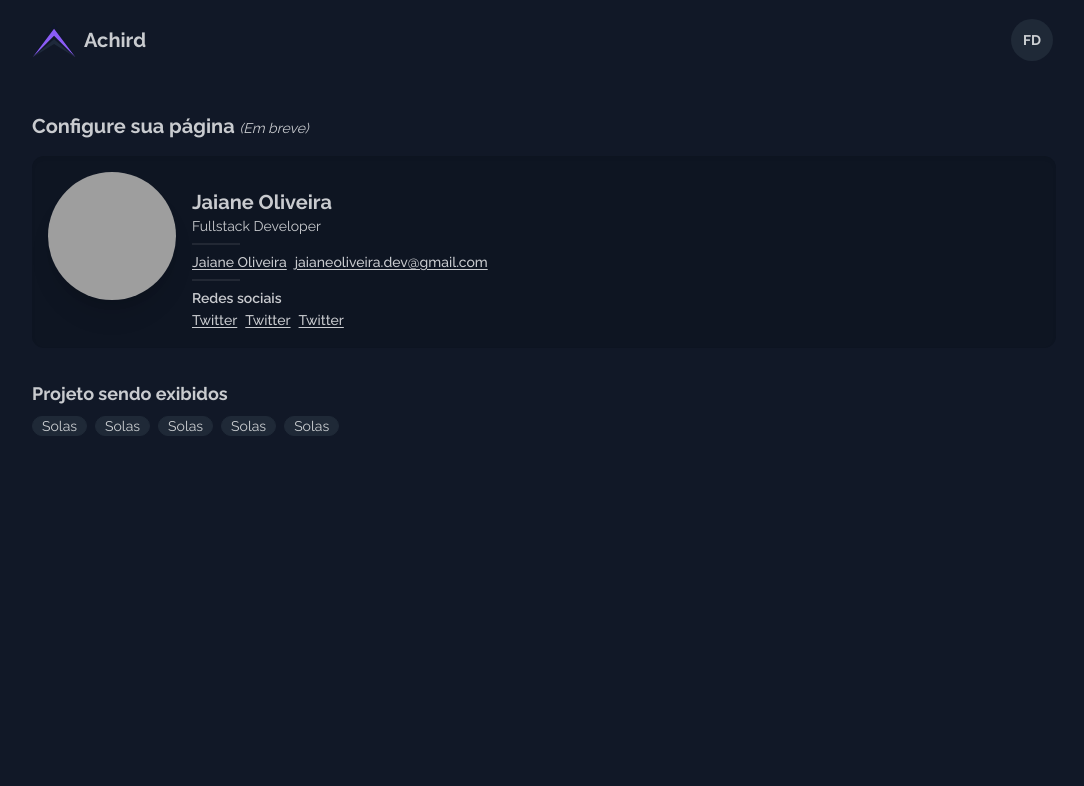
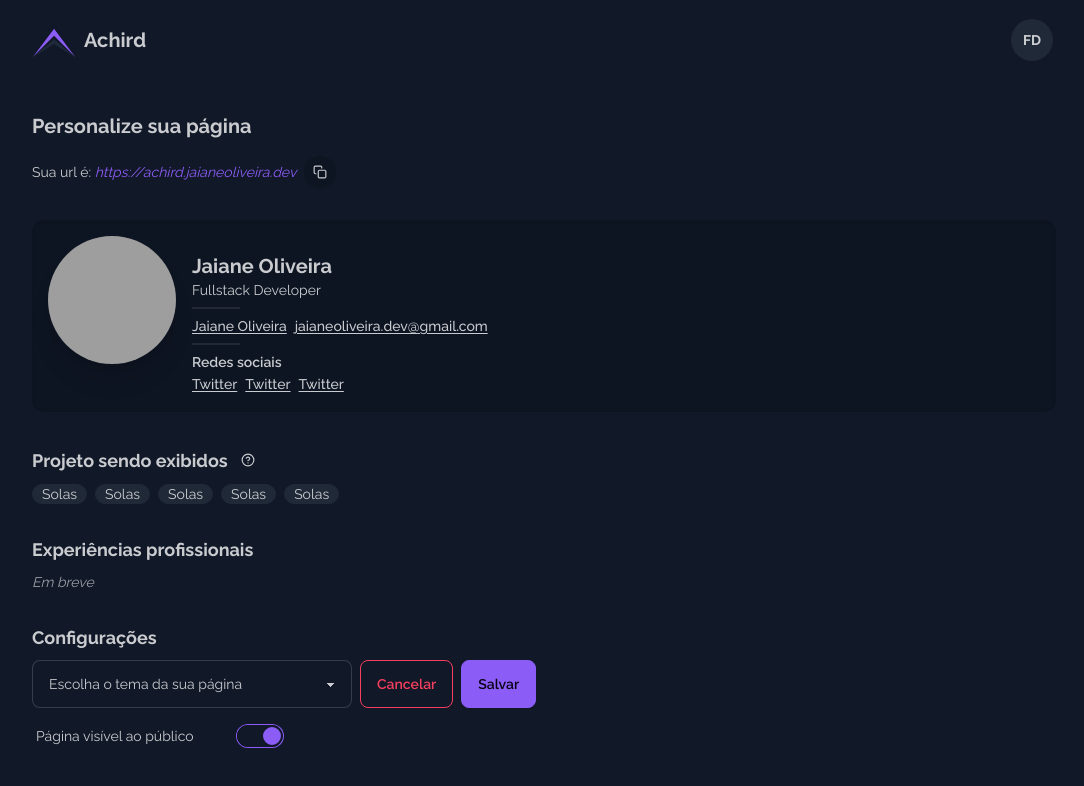
Before and after one commit to JaianeOliveira/achird-front, a Next.js app: page /settings in a window 1280 px wide. Shown: the top 786 px of the page, without its empty margins (96-1180 px from the left). Built offline with nearby package versions, Linux system fonts and the light colour scheme; grey boxes are pictures that could not be loaded.

Commit message:
feat: page layout

```diff
--- a/src/app/(private-routes)/settings/page.tsx
+++ b/src/app/(private-routes)/settings/page.tsx
@@ -1,13 +1,39 @@
+"use client";
+
 import { Envelope } from "@/components/icons/Envelope";
+import { useClipboard } from "@/hooks/useClipboard";
 import Image from "next/image";
+import { FiCopy, FiHelpCircle } from "react-icons/fi";
+import { toast } from "sonner";
 
 export default function SettingsPage() {
+  const { copy } = useClipboard();
   return (
     <div className="flex flex-col px-8 md:px-16 lg:px-32 py-8">
-      <h2 className="text-xl font-bold mb-4">
-        Configure sua página{" "}
-        <span className="italic text-sm font-normal">(Em breve)</span>
-      </h2>
+      <h2 className="text-xl font-bold mb-4">Personalize sua página</h2>
+      <section className="flex items-center gap-2 mb-8">
+        <p className="text-sm">
+          Sua url é:{" "}
+          <a
+            className="link link-hover link-primary italic"
+            href="https://achird.jaianeoliveira.dev"
+            target="_blanks"
+          >
+            https://achird.jaianeoliveira.dev
+          </a>
+        </p>
+        <div className="tooltip" data-tip="Copiar link">
+          <button
+            className="btn btn-circle btn-sm"
+            onClick={() => {
+              copy("https://achird.jaianeoliveira.dev");
+              toast.success("Link copiado", { duration: 1000 });
+            }}
+          >
+            <FiCopy />
+          </button>
+        </div>
+      </section>
       <section className="mb-8">
         <div className="p-4 flex flex-col items-center md:items-start gap-4 md:flex-row bg-base-200 shadow-inner rounded-xl w-full">
           <Image
@@ -63,8 +89,36 @@ export default function SettingsPage() {
           </div>
         </div>
       </section>
-      <section>
-        <h2 className="text-lg font-bold mb-2">Projeto sendo exibidos</h2>
+      <section className="mb-8">
+        <h2 className="text-lg font-bold mb-2">
+          Projeto sendo exibidos{" "}
+          <div className="tooltip tooltip-info" data-tip="Como configurar">
+            <button
+              className="btn btn-ghost btn-circle btn-sm"
+              onClick={() => document.getElementById("my_modal_1")?.showModal()}
+            >
+              <FiHelpCircle />
+            </button>
+          </div>
+          <dialog id="my_modal_1" className="modal">
+            <div className="modal-box">
+              <h3 className="font-bold text-lg">Hello!</h3>
+              <p className="py-4">
+                Press ESC key or click the button below to close
+              </p>
+              <div className="modal-action">
+                <form method="dialog">
+                  {/* if there is a button in form, it will close the modal */}
+                  <button className="btn">Close</button>
+                </form>
+              </div>
+            </div>
+
+            <form method="dialog" className="modal-backdrop">
+              <button>close</button>
+            </form>
+          </dialog>
+        </h2>
         <ul className="flex gap-2 flex-wrap">
           <li className="badge badge-neutral">Solas</li>
           <li className="badge badge-neutral">Solas</li>
@@ -73,6 +127,33 @@ export default function SettingsPage() {
           <li className="badge badge-neutral">Solas</li>
         </ul>
       </section>
+      <section className="mb-8">
+        <h2 className="text-lg font-bold mb-2">Experiências profissionais</h2>
+        <p className="text-sm italic opacity-75">Em breve</p>
+      </section>
+      <section className="mb-8">
+        <h2 className="text-lg font-bold mb-2">Configurações</h2>
+        <form className="flex gap-2 items-center">
+          <select className="select select-bordered w-full max-w-xs">
+            <option disabled selected>
+              Escolha o tema da sua página
+            </option>
+            <option>Han Solo</option>
+            <option>Greedo</option>
+          </select>
+          <button className="btn btn-error btn-outline ">Cancelar</button>
+          <button type="submit" className="btn btn-primary ">
+            Salvar
+          </button>
+        </form>
+
+        <div className="form-control w-64 mt-2">
+          <label className="cursor-pointer label">
+            <span className="label-text">Página visível ao público</span>
+            <input type="checkbox" className="toggle toggle-primary" checked />
+          </label>
+        </div>
+      </section>
     </div>
   );
 }
--- /dev/null
+++ b/src/hooks/useClipboard.ts
@@ -0,0 +1,10 @@
+export const useClipboard = () => {
+  return {
+    copy: async (text: string) => {
+      await navigator.clipboard.writeText(text);
+    },
+    paste: async () => {
+      return await navigator.clipboard.readText();
+    },
+  };
+};
```
